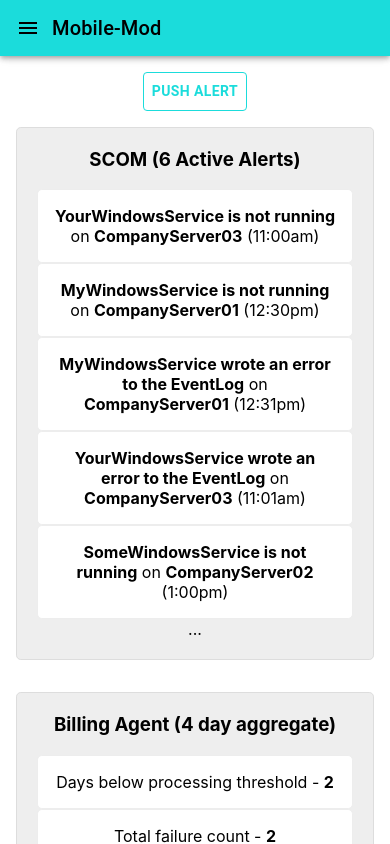
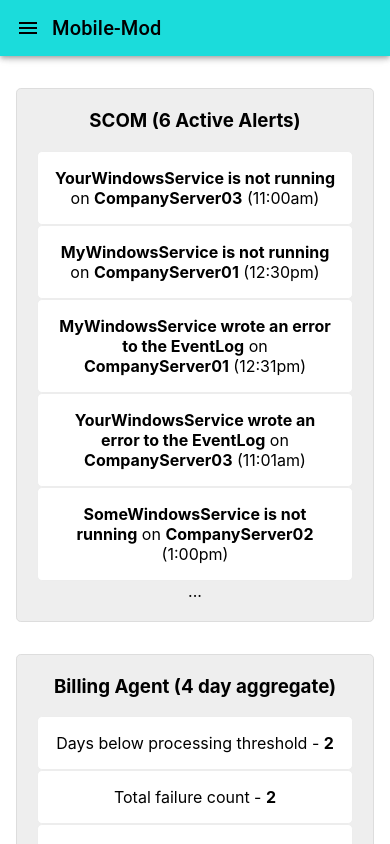
Before and after one commit to prodgers1/pwa-hackathon, a React (Create React App) app: page / in a window 390 px wide. Shown: the top 844 px of the page. Built offline with nearby package versions, Linux system fonts and the light colour scheme.

Commit message:
commenting out push notification button to unbreak iphones :/

```diff
--- a/src/components/BillingAgent/BillingAgent.js
+++ b/src/components/BillingAgent/BillingAgent.js
@@ -103,18 +103,24 @@
     return (
       <div className={classes.root}>
         <div className={classes.container}>
+
           <h3 className={classes.dashboardTitle}>Billing Agent (4 day aggregate)</h3>
           <Link to="/billingAgent" className={classes.link}>
+
             <Grid className={classes.card}>
               Days below processing threshold - <span className={classes.bold}>{belowThreshold}</span>
             </Grid>
+
             <Grid className={classes.card}>
               Total failure count - <span className={classes.bold}>{failureCount}</span>
             </Grid>
+
             <Grid className={classes.card}>
               Today's delta - <span className={classes.bold}>{currentDelta.toFixed(0) + '%'}</span>
             </Grid>
+
           </Link>
+
         </div>
       </div>
     );
--- a/src/components/Dashboard/Dashboard.js
+++ b/src/components/Dashboard/Dashboard.js
@@ -7,32 +7,32 @@
 import LoadBalancerList from '../LbCluster/LoadBalancerList';
 
 const useStyles = makeStyles({
-  button: {
-    color: '#1BDCDB',
-    fontWeight: 'bold',
-    border: '1px solid #1BDCDB'
-  }
+  // button: {
+  //   color: '#1BDCDB',
+  //   fontWeight: 'bold',
+  //   border: '1px solid #1BDCDB'
+  // }
 });
 
 const Dashboard = () => {
   const classes = useStyles();
   const isDashboard = true;
 
-  Notification.requestPermission(function (status) {
-    console.log('Notification permission status:', status);
-  });
+  // Notification.requestPermission(function (status) {
+  //   console.log('Notification permission status:', status);
+  // });
 
-  function displayNotification() {
-    if (Notification.permission == 'granted') {
-      navigator.serviceWorker.getRegistration().then(function (reg) {
-        reg.showNotification("I'm a push notification!");
-      });
-    }
-  }
+  // function displayNotification() {
+  //   if (Notification.permission == 'granted') {
+  //     navigator.serviceWorker.getRegistration().then(function (reg) {
+  //       reg.showNotification("I'm a push notification!");
+  //     });
+  //   }
+  // }
 
   return (
     <div className={classes.root}>
-      <Button className={classes.button} onClick={() => displayNotification()}>Push Alert</Button>
+      {/* <Button className={classes.button} onClick={() => displayNotification()}>Push Alert</Button> */}
       <SCOM isDashboard={isDashboard} />
       <BillingAgent isDashboard={isDashboard} />
       <Site24x7 isDashboard={isDashboard} />
```
